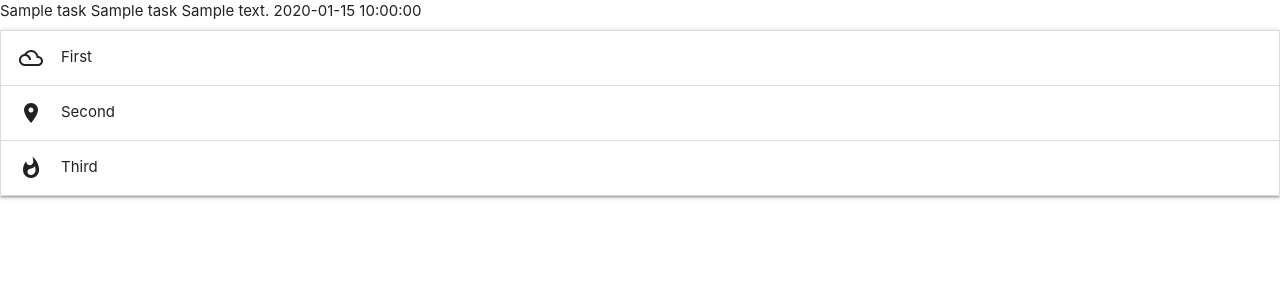
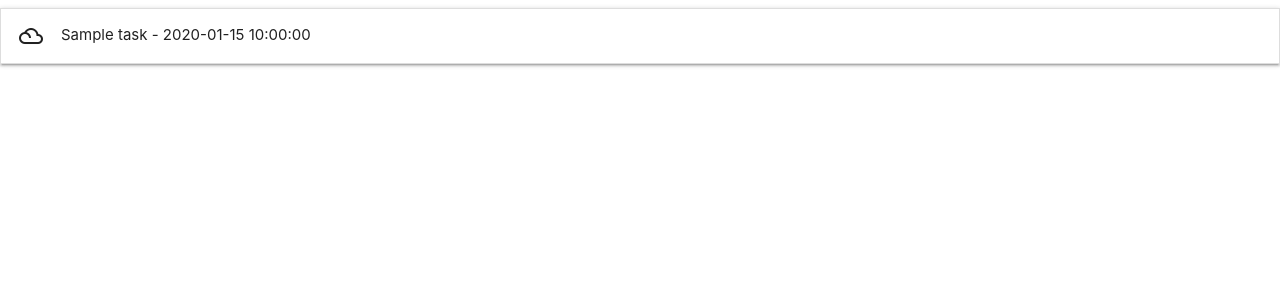
Before and after one commit to MichaelSingh7/task_manager, a Flask app: page / in a window 1280 px wide. Shown: the top 300 px of the page. Run offline with Flask 2, Linux system fonts and the light colour scheme; a database or web service that is not in the repository returns one stand-in record (values such as "Sample title"); some libraries are stand-ins or nearby versions.

Commit message:
Created First Collapsible Task

```diff
--- a/templates/base.html
+++ b/templates/base.html
@@ -8,12 +8,12 @@
 
     <body>
          {% block content %} {% endblock %}
-         <script src="https://cdnjs.cloudflare.com/ajax/libs/materialize/1.0.0/js/materialize.min.js"></script>
+         <script src="https://cdnjs.cloudflare.com/ajax/libs/jquery/3.2.1/jquery.min.js"></script>
          <script src="https://cdnjs.cloudflare.com/ajax/libs/materialize/0.100.2/js/materialize.min.js"></script>
          <script type="text/javascript">
-              $(document).ready(function(){
-                  $('.collapsible').collapsible();
-              });
+            $(document).ready(function(){
+            $('.collapsible').collapsible();
+            })
          </script>
     </body>
 
--- a/templates/tasks.html
+++ b/templates/tasks.html
@@ -1,27 +1,17 @@
 {% extends 'base.html' %}
 {% block content %}
 
-          {% for task in tasks %}
-               {{task.task_name}}
-               {{task.catogory_name}}
-               {{task.task_description}}
-               {{task.is_urgent}}
-               {{task.due_date}}
-          {% endfor %}
 
-          <ul class="collapsible">
+<ul class="collapsible" data-collapsible="accordian">
+    {% for task in tasks %}
     <li>
-      <div class="collapsible-header"><i class="material-icons">filter_drama</i>First</div>
-      <div class="collapsible-body"><span>Lorem ipsum dolor sit amet.</span></div>
+      <div class="collapsible-header"><i class="material-icons">filter_drama</i>
+          {{task.task_name}} - {{task.due_date}}</div>
+      <div class="collapsible-body"><span>{{task.task_description}}</span></div>
     </li>
-    <li>
-      <div class="collapsible-header"><i class="material-icons">place</i>Second</div>
-      <div class="collapsible-body"><span>Lorem ipsum dolor sit amet.</span></div>
-    </li>
-    <li>
-      <div class="collapsible-header"><i class="material-icons">whatshot</i>Third</div>
-      <div class="collapsible-body"><span>Lorem ipsum dolor sit amet.</span></div>
-    </li>
-  </ul>
+
+{% endfor %}
+
+</ul>
 
 {% endblock %}
```
